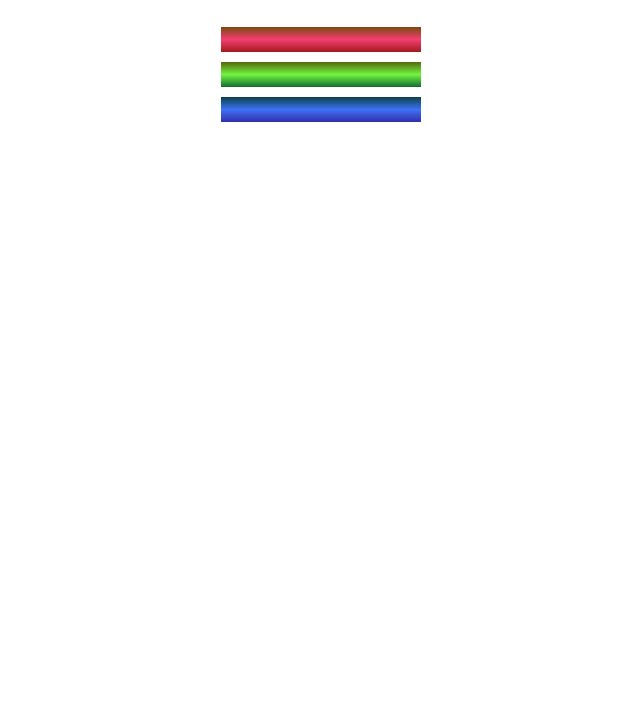
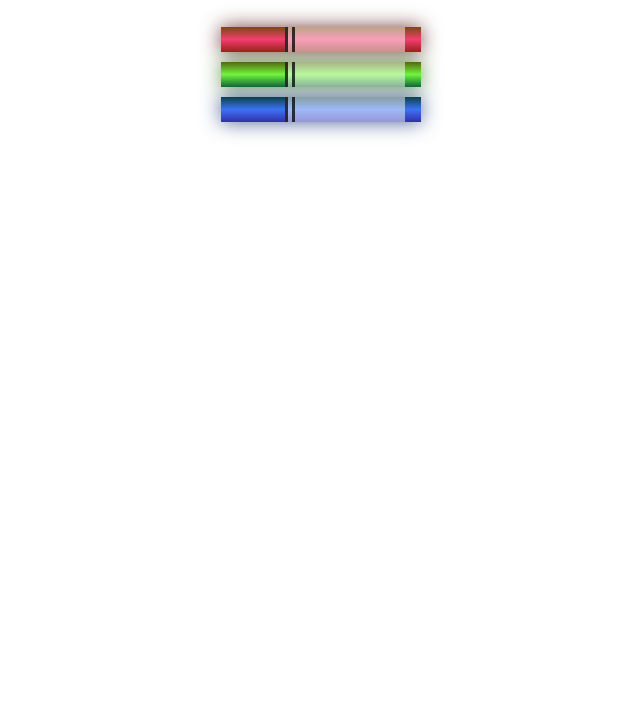
Before and after one commit to NewFabio/FreeCodeCamp, a plain HTML site: page Design_Responsivo_web/Learn_Css_Colors/index.html in a window 1280 px wide. Shown: the part 73-800 px from the top of the page, without its empty margins (319-959 px from the left). Drawn offline with Linux system fonts and the light colour scheme.

Commit message:
termino mod 2

```diff
--- a/Design_Responsivo_web/Learn_Css_Colors/_Style/styles.css
+++ b/Design_Responsivo_web/Learn_Css_Colors/_Style/styles.css
@@ -10,14 +10,18 @@ h1 {
 
 .red {
     background: linear-gradient(rgb(122, 74, 14),rgb(245,62,113), rgb(162, 27, 27));
+    box-shadow: 0 0 20px rgba(83,14,14,0.8);
 }
 
 .green {
     background: linear-gradient(#55680d,#71f53e,#116c31);
+    box-shadow: 0 0 20px 0 #3b7e20cc;
 }
 
 .blue {
     background: linear-gradient(hsl(186, 76%, 16%),hsl(223,90%,60%),hsl(240,56%,43%));
+    box-shadow: 0 0 20px 0 hsla(223,59%,31%,0.8);
+    /*box-shadow: 0 offsetX 0 offsetY 0 blurRadius 5 spreadRadius color;*/
 }
 
 .container {
@@ -29,6 +33,10 @@ h1 {
     width: 110px;
     height: 25px;
     background-color: rgba(255,255,255,0.5);
+    border-left-width: 10px;
+    border-left-style: double;
+    border-left-color: rgba(0,0,0, 0.75);
+    /*pode substirui os border-left-width etc.. por border-left: width style color;*/
 }
 
 .cap {
@@ -36,6 +44,6 @@ h1 {
     height: 25px;
 }
 
-.sleeve .cap {
+.cap, .sleeve {
     display: inline-block;
 }
--- a/Design_Responsivo_web/Learn_Css_Colors/index.html
+++ b/Design_Responsivo_web/Learn_Css_Colors/index.html
@@ -3,7 +3,7 @@
 <head>
     <meta charset="UTF-8">
     <meta name="viewport" content="width=device-width, initial-scale=1.0">
-    <link rel="stylesheet" href="/Learn_Css_Colors/_Style/styles.css">
+    <link rel="stylesheet" href="/Design_Responsivo_web/Learn_Css_Colors/_Style/styles.css">
     <title>Colored Markers</title>
 </head>
 <body>
@@ -18,10 +18,20 @@
             </div>
         </div>
         <div class="marker green">
+            <div class="cap">
 
+            </div>
+            <div class="sleeve">
+
+            </div>
         </div>
         <div class="marker blue">
+            <div class="cap">
 
+            </div>
+            <div class="sleeve">
+
+            </div>
         </div>
     </div>
 </body>
```
